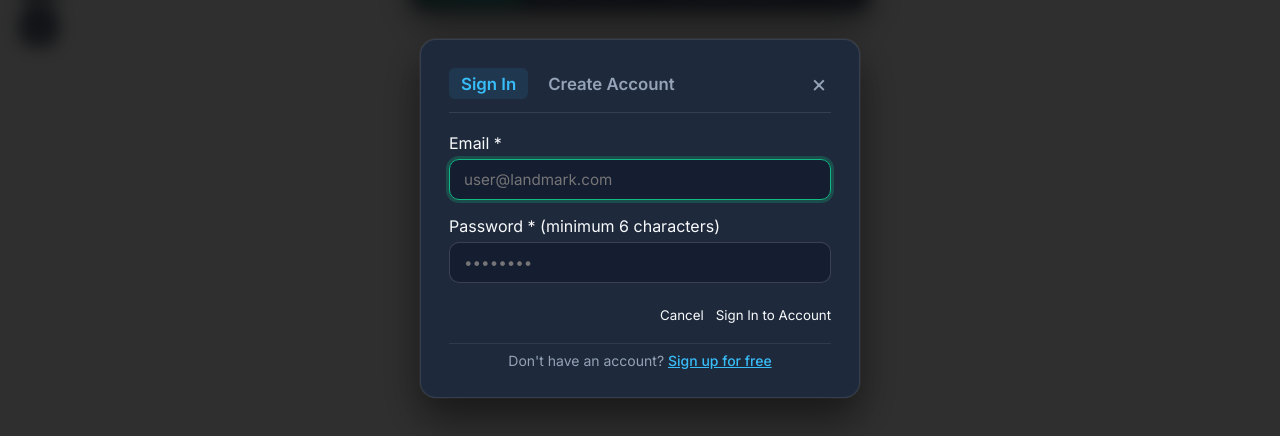
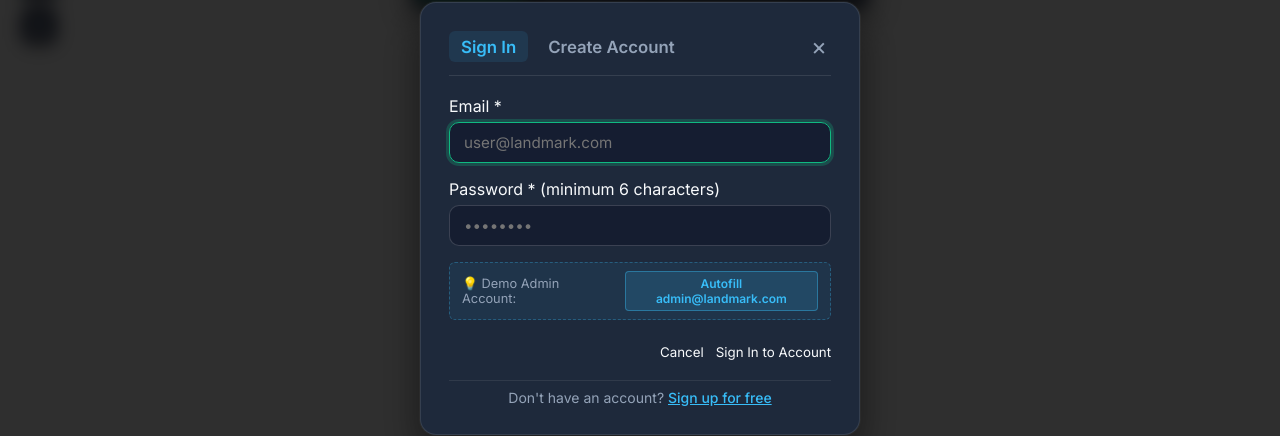
Before and after one commit to Goguel/LandMark, a React (Vite) app in the folder frontend/: page / in a window 1280 px wide. Both pictures are taken after a click on the button "Sign in or create account on LandMark". Shown: the part 182-618 px from the top of the page. Built offline with nearby package versions, Linux system fonts and the light colour scheme; no server answers.

Commit message:
feat(auth): add demo administrator autofill helper in auth modal

```diff
--- a/frontend/src/components/Modals/AuthModal.css
+++ b/frontend/src/components/Modals/AuthModal.css
@@ -111,3 +111,36 @@
 .auth-modal-footer .link-btn:hover {
   color: #7dd3fc;
 }
+
+.demo-credentials-hint {
+  display: flex;
+  align-items: center;
+  justify-content: space-between;
+  gap: 0.5rem;
+  background: rgba(56, 189, 248, 0.08);
+  border: 1px dashed rgba(56, 189, 248, 0.3);
+  padding: 0.5rem 0.75rem;
+  border-radius: var(--radius-sm, 6px);
+  font-size: 0.8rem;
+}
+
+.demo-hint-label {
+  color: var(--color-text-muted, #94a3b8);
+}
+
+.btn-demo-fill {
+  background: rgba(56, 189, 248, 0.15);
+  border: 1px solid rgba(56, 189, 248, 0.4);
+  color: #38bdf8;
+  font-size: 0.75rem;
+  font-weight: 600;
+  padding: 0.25rem 0.5rem;
+  border-radius: 4px;
+  cursor: pointer;
+  transition: all 0.2s ease;
+}
+
+.btn-demo-fill:hover {
+  background: rgba(56, 189, 248, 0.3);
+  color: #ffffff;
+}
--- a/frontend/src/components/Modals/AuthModal.jsx
+++ b/frontend/src/components/Modals/AuthModal.jsx
@@ -157,6 +157,23 @@ export function AuthModal({ isOpen, onClose, onSuccess }) {
             />
           </div>
 
+          {mode === 'login' && (
+            <div className="demo-credentials-hint">
+              <span className="demo-hint-label">💡 Demo Admin Account:</span>
+              <button
+                type="button"
+                className="btn-demo-fill"
+                onClick={() => {
+                  setEmail('admin@landmark.com');
+                  setPassword('Landmark@123');
+                }}
+                id="btn-fill-demo-admin"
+              >
+                Autofill admin@landmark.com
+              </button>
+            </div>
+          )}
+
           <div className="auth-modal-actions">
             <button
               type="button"
```
